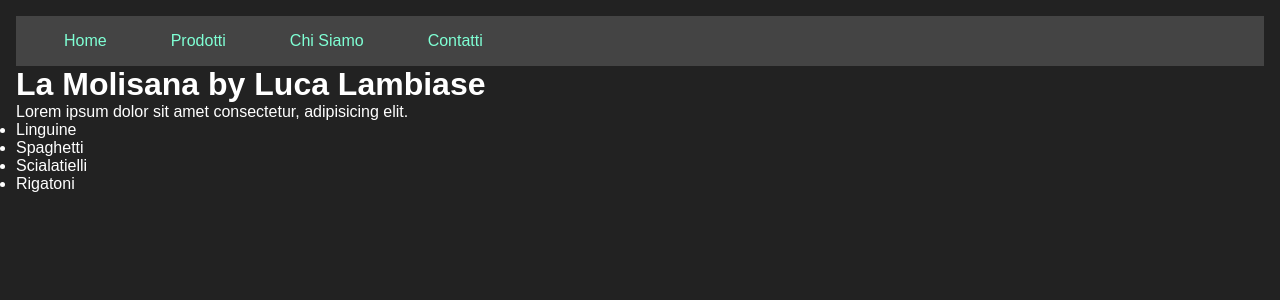
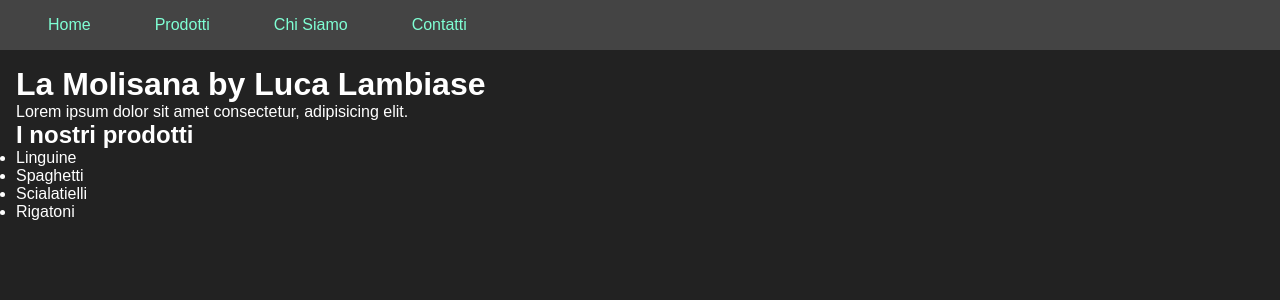
Before and after one commit to lambia/20240523-vue-components, a Vue app: page / in a window 1280 px wide. Shown: the top 300 px of the page. Built offline with nearby package versions, Linux system fonts and the light colour scheme.

Commit message:
change minor styles

```diff
--- a/src/components/ProductList.vue
+++ b/src/components/ProductList.vue
@@ -14,6 +14,7 @@
 </script>
 
 <template>
+  <h2>I nostri prodotti</h2>
   <ul>
     <li v-for="tipoDiPasta in products">{{ tipoDiPasta }}</li>
   </ul>
--- a/src/style.css
+++ b/src/style.css
@@ -8,5 +8,8 @@
   font-family: sans-serif;
   background: #222;
   color: white;
+}
+
+main {
   padding: 1rem;
 }
```
